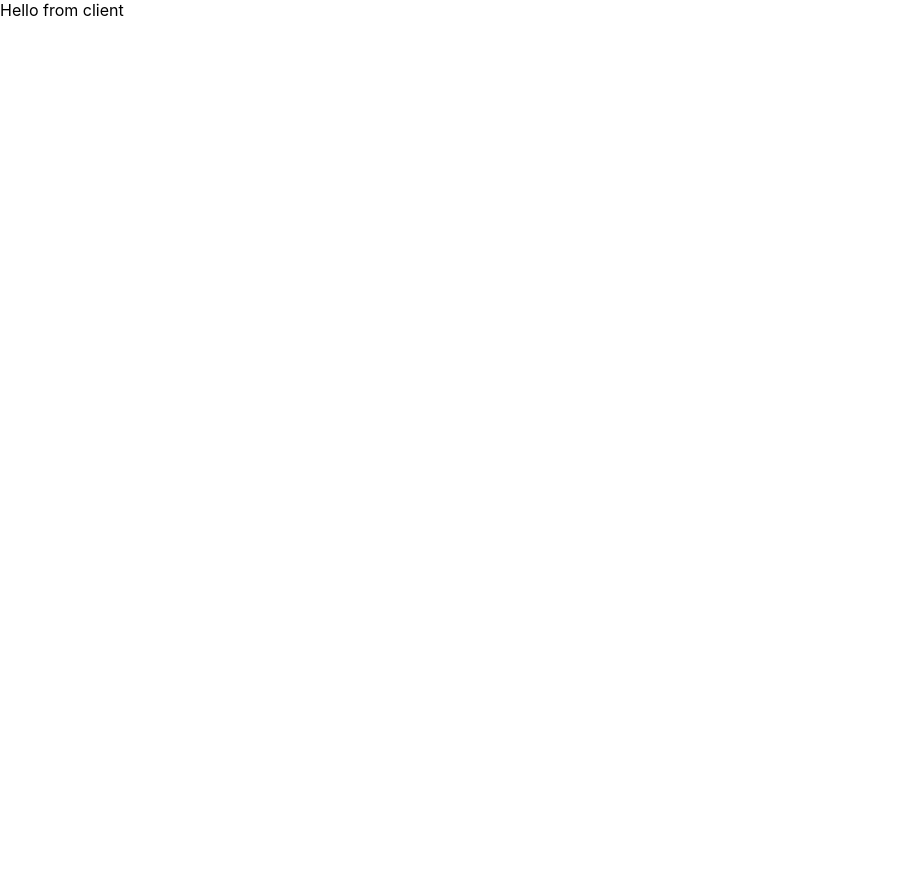
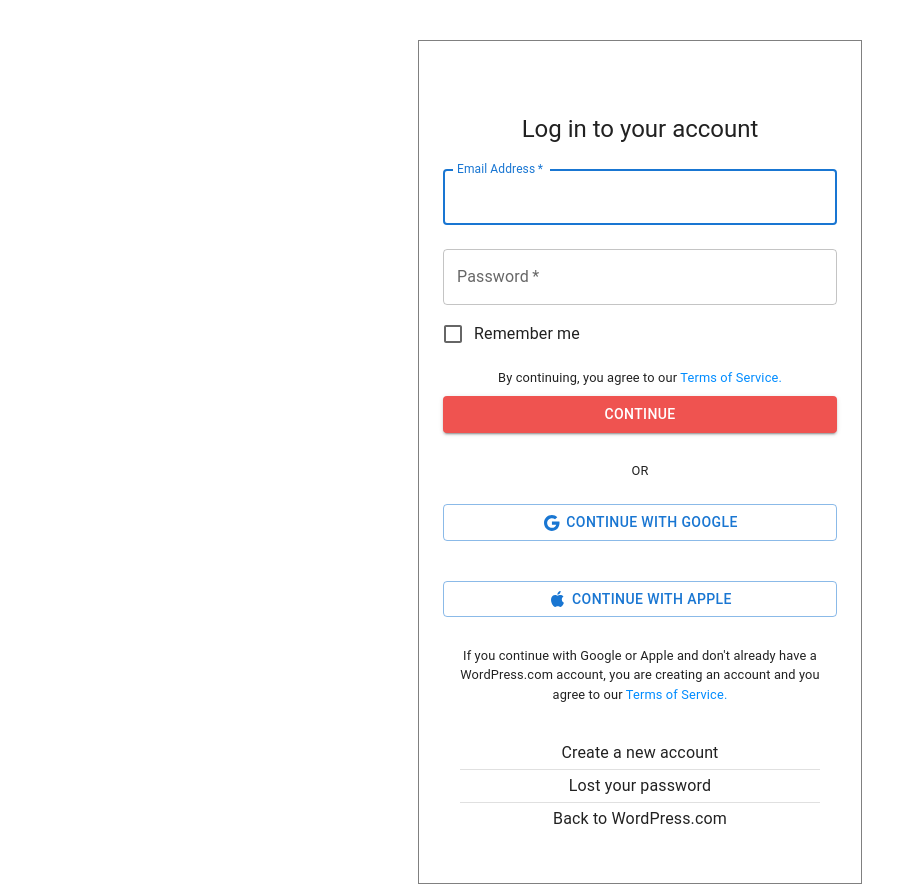
Before and after one commit to Zee-Iq/Wordpress, a React (Create React App) app in the folder wordpress/: page / in a window 1280 px wide. Shown: the whole page, without its empty margins (0-924 px from the left). Before the commit the page ends 800 px from the top, so only its background shows below. Built offline with nearby package versions, Linux system fonts and the light colour scheme.

Commit message:
login form

```diff
--- a/wordpress/package.json
+++ b/wordpress/package.json
@@ -5,13 +5,16 @@
   "dependencies": {
     "@emotion/react": "^11.8.2",
     "@emotion/styled": "^11.8.1",
+    "@mui/icons-material": "^5.5.1",
     "@mui/material": "^5.5.1",
     "@testing-library/jest-dom": "^5.16.2",
     "@testing-library/react": "^12.1.4",
     "@testing-library/user-event": "^13.5.0",
     "axios": "^0.26.1",
+    "mdb-react-ui-kit": "^3.0.0",
     "react": "^17.0.2",
     "react-dom": "^17.0.2",
+    "react-router-dom": "^5.3.0",
     "react-scripts": "5.0.0",
     "web-vitals": "^2.1.4"
   },
--- a/wordpress/src/App.js
+++ b/wordpress/src/App.js
@@ -1,8 +1,9 @@
-import './App.css';
+import "./App.css";
+import Login from "./components/login/Login";
 
 const App = () => {
-  return(
-    <div>Hello from client</div>
-  )
-}
+  return <div>
+    <Login/>
+  </div>;
+};
 export default App;
--- /dev/null
+++ b/wordpress/src/components/login/Login.js
@@ -0,0 +1,158 @@
+import * as React from "react";
+
+import Button from "@mui/material/Button";
+import CssBaseline from "@mui/material/CssBaseline";
+import TextField from "@mui/material/TextField";
+import FormControlLabel from "@mui/material/FormControlLabel";
+import Checkbox from "@mui/material/Checkbox";
+import Box from "@mui/material/Box";
+import Typography from "@mui/material/Typography";
+import Container from "@mui/material/Container";
+import { createTheme, ThemeProvider } from "@mui/material/styles";
+import GoogleIcon from "@mui/icons-material/Google";
+import AppleIcon from "@mui/icons-material/Apple";
+import List from "@mui/material/List";
+import ListItemText from "@mui/material/ListItemText";
+import Divider from "@mui/material/Divider";
+
+
+
+
+
+import "./login.css";
+
+
+
+
+const style = {
+  textAlign: "center",
+  width: "100%",
+  maxWidth: 360,
+  mt: 5,
+
+
+};
+
+const theme = createTheme();
+
+export default function Login() {
+  const handleSubmit = (event) => {
+    event.preventDefault();
+    const data = new FormData(event.currentTarget);
+    console.log({
+      email: data.get("email"),
+      password: data.get("password"),
+    });
+  };
+
+  return (
+    <div className="login-container">
+      {/* <Typography component="h1" variant="h5">
+              Log in to your account
+            </Typography> */}
+      <ThemeProvider theme={theme}>
+        <Container className="form" component="main" maxWidth="xs">
+          <CssBaseline />
+          <Box
+            sx={{
+              marginTop: 4,
+              display: "flex",
+              flexDirection: "column",
+              alignItems: "center",
+            }}
+          >
+            <Typography component="h1" variant="h5">
+              Log in to your account
+            </Typography>
+            <Box
+              component="form"
+              onSubmit={handleSubmit}
+              noValidate
+              sx={{ mt: 1 }}
+            >
+              <TextField
+                margin="normal"
+                required
+                fullWidth
+                id="email"
+                label="Email Address"
+                name="email"
+                autoComplete="email"
+                autoFocus
+              />
+              <TextField
+                margin="normal"
+                required
+                fullWidth
+                name="password"
+                label="Password"
+                type="password"
+                id="password"
+                autoComplete="current-password"
+              />
+              <FormControlLabel
+                control={<Checkbox value="remember" color="primary" />}
+                label="Remember me"
+              />
+              <p>
+                By continuing, you agree to our <span> Terms of Service.</span>
+              </p>
+              <Button
+                type="submit"
+                fullWidth
+                variant="contained"
+                style={{backgroundColor: '#ef5350'}}
+                sx={{ mt: 3, mb: 2,  }}
+              >
+                Continue
+              </Button>
+
+              <p className="or">OR</p>
+
+              <Button
+                type="submit"
+                fullWidth
+                variant="outlined"
+                sx={{ mt: 3, mb: 2 }}
+              >
+                <GoogleIcon className="icon" />
+                Continue with Google
+              </Button>
+
+              <Button
+                type="submit"
+                fullWidth
+                variant="outlined"
+                sx={{ mt: 3, mb: 2 }}
+              >
+                <AppleIcon className="icon" />
+                Continue with Apple
+              </Button>
+              <p>
+                If you continue with Google or Apple and don't already have a
+                WordPress.com account, you are creating an account and you agree
+                to our <span> Terms of Service.</span>
+              </p>
+            </Box>
+
+            <List
+              className="list"
+              sx={style}
+              component="nav"
+              aria-label="mailbox folders"
+            >
+              <ListItemText  primary="Create a new account" />
+              <Divider />
+              <ListItemText primary="Lost your password" />
+              <Divider />
+              {/* <ListItem>
+              <ArrowBackIcon/> */}
+              <ListItemText primary="Back to WordPress.com"/>
+              {/* </ListItem> */}
+            </List>
+          </Box>
+        </Container>
+      </ThemeProvider>
+    </div>
+  );
+}
--- /dev/null
+++ b/wordpress/src/components/login/login.css
@@ -0,0 +1,26 @@
+.login-container p {
+  font-size: 0.8rem;
+  text-align: center;
+  margin-bottom: -15px;
+}
+
+.login-container p span {
+  color: rgb(0, 140, 255);
+}
+
+.login-container .or {
+  margin-bottom: 0;
+}
+.icon {
+  padding-right: 5px;
+}
+
+.form {
+  margin-top: 40px;
+  padding: 40px;
+  border: 1px solid grey;
+}
+
+.list {
+  font-weight: bold;
+}
```
Also changed, not shown: wordpress/src/components/login/log.js (added, +67 -0 lines), 1 other file (tests, documents, lock files or other folders).
